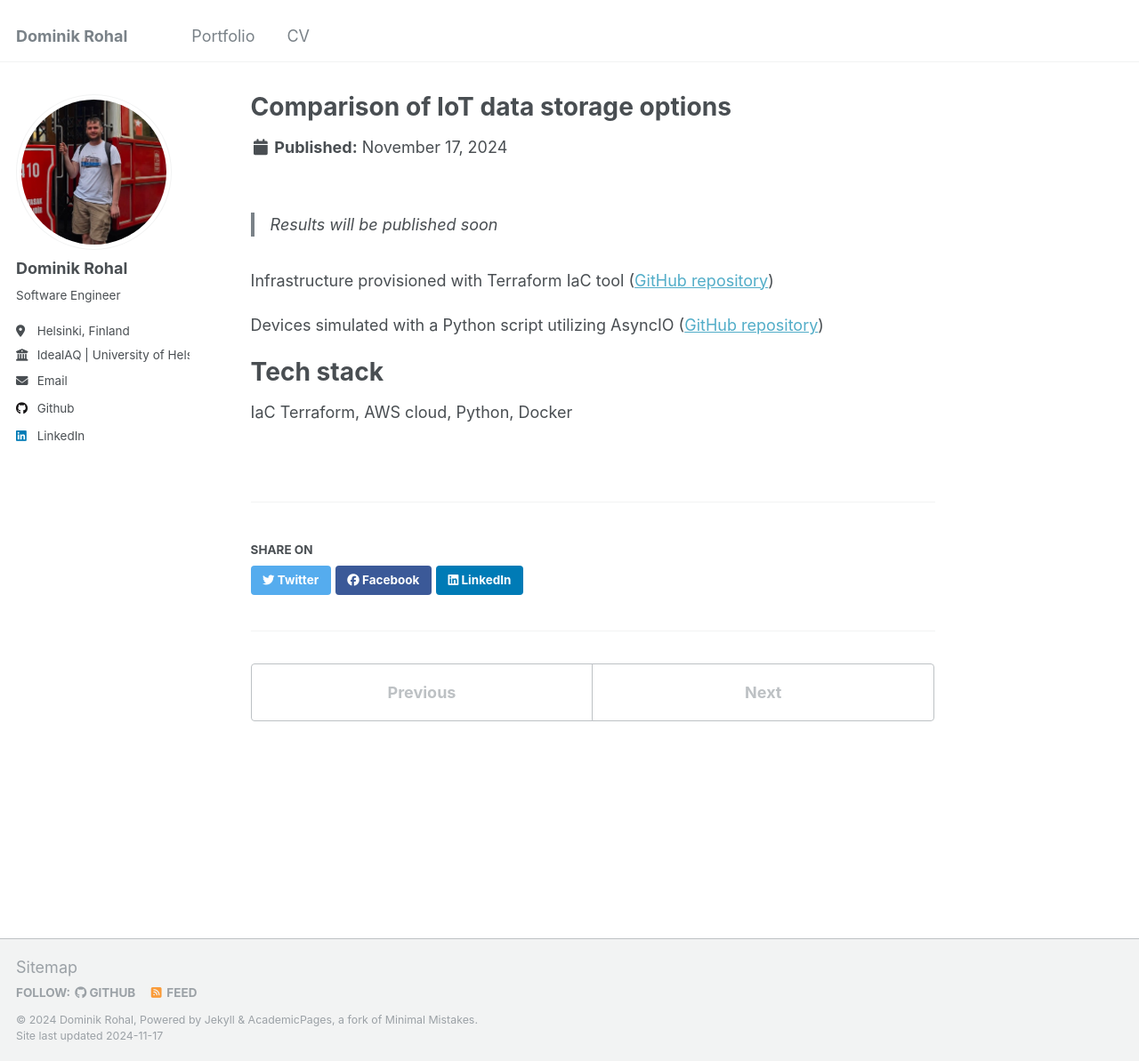
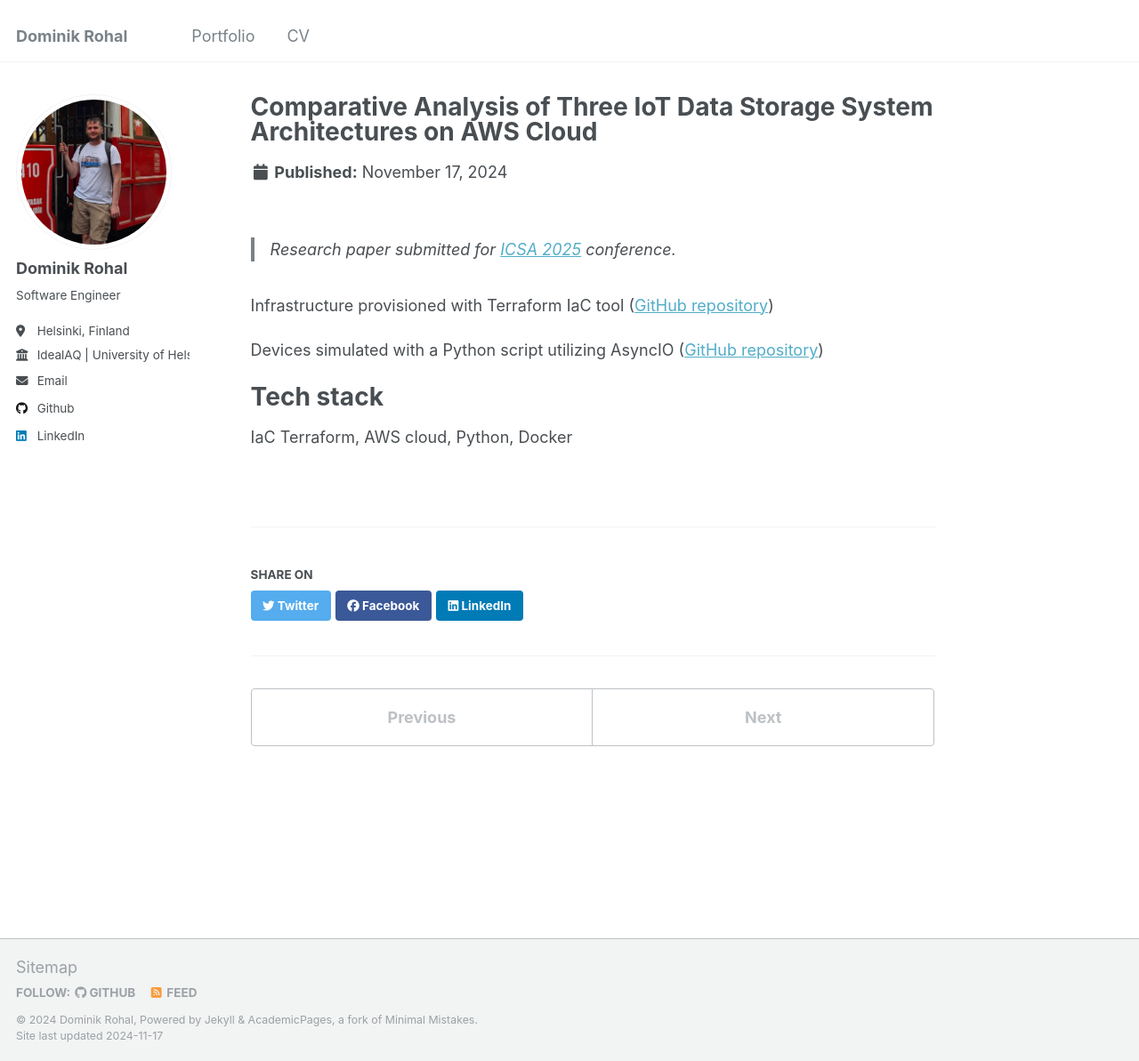
Before and after one commit to drohal3/drohal3.github.io, a Jekyll site: the page built from _portfolio/02_iot_data.md, in a window 1280 px wide and 1193 px high. Shown: the whole window at 89% size. Built offline with Jekyll 4.4.1, drawn with Linux system fonts in a browser that asks for light colours.

Commit message:
iot data title

```diff
--- a/_portfolio/02_iot_data.md
+++ b/_portfolio/02_iot_data.md
@@ -1,9 +1,10 @@
 ---
-title: "Comparison of IoT data storage options"
-excerpt: "Experimental comparison of DynamoDB, Timestream, and Kinesis Data Streams + S3<br/><img src='/images/portfolio/IoTdata_options.jpeg'>"
+title: "Comparative Analysis of Three IoT Data Storage
+System Architectures on AWS Cloud"
+excerpt: "Comparison of DynamoDB, Timestream, and Kinesis Data Streams + S3<br/><img src='/images/portfolio/IoTdata_options.jpeg'>"
 collection: portfolio
 ---
-> Results will be published soon
+> Research paper submitted for [ICSA 2025](https://conf.researchr.org/home/icsa-2025) conference.
 
 Infrastructure provisioned with Terraform IaC tool ([GitHub repository](https://github.com/drohal3/aq-infra-data-experiment))
 
```
